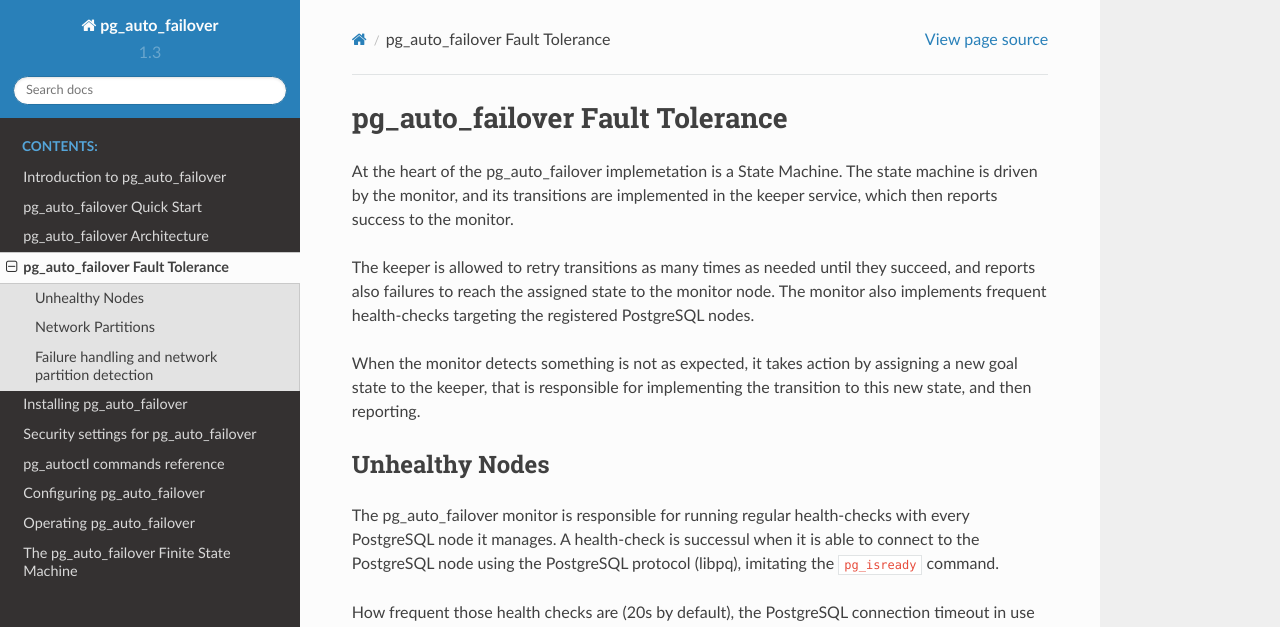
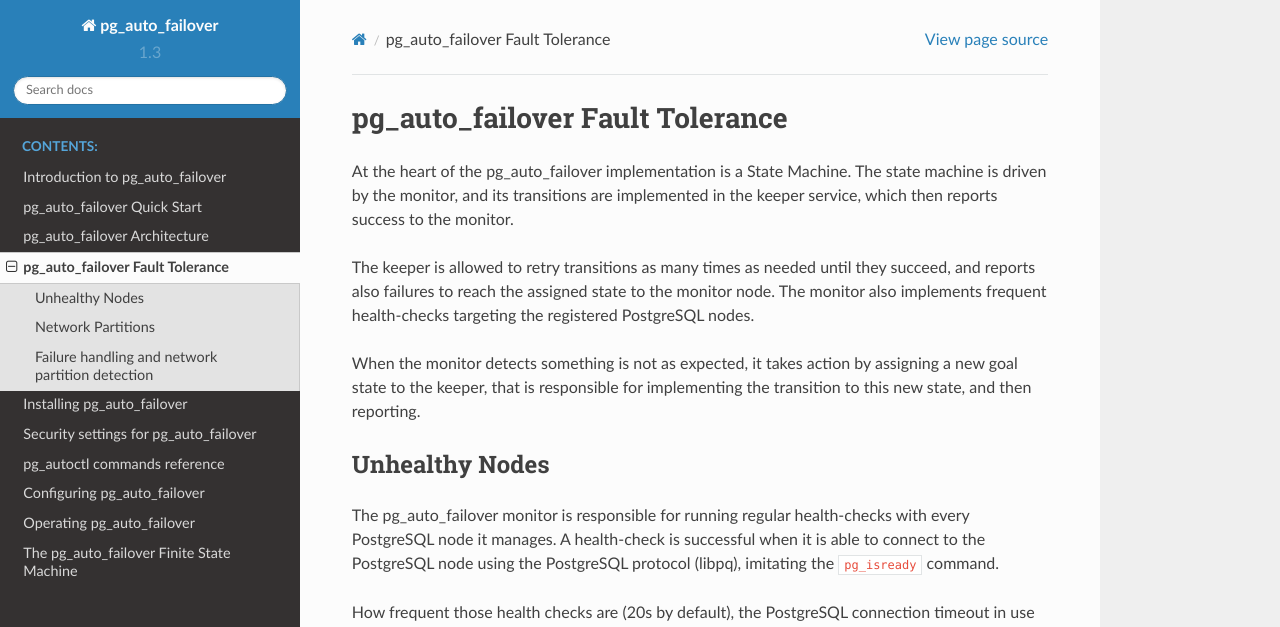
Before and after one commit to hapostgres/pg_auto_failover, a Sphinx documentation site: the page built from docs/fault-tolerance.rst, in a window 1280 px wide and 900 px high. Shown: the top 627 px of the window. Built offline with Sphinx 7.4.7 and the Read the Docs theme 2.0.0, drawn with Linux system fonts in a browser that asks for light colours.

Commit message:
doc: minor fixes to spelling and formatting

```diff
--- a/docs/architecture.rst
+++ b/docs/architecture.rst
@@ -118,7 +118,7 @@ Client-side HA
 
 Implementing client-side High Availability is included in PostgreSQL's
 driver `libpq` from version 10 onward. Using this driver, it is possible to
-specify mulitple host names or IP addresses in the same connection string::
+specify multiple host names or IP addresses in the same connection string::
 
   $ psql -d "postgresql://host1,host2/dbname?target_session_attrs=read-write"
   $ psql -d "postgresql://host1:port2,host2:port2/dbname?target_session_attrs=read-write"
@@ -147,7 +147,7 @@ When using pg_auto_failover, configure your application connection string to use
 primary and the secondary server host names, and set
 ``target_session_attrs=read-write`` too, so that your application
 automatically connects to the current primary, even after a failover
-occured.
+occurred.
 
 Monitoring protocol
 -------------------
@@ -203,7 +203,7 @@ following to ``postgresql.conf``::
  synchronous_commit = 'local'
 
 This ensures that writes return as soon as they are committed on the primary
-under all circumstance. In that case, failover might lead to some data loss,
+under all circumstances. In that case, failover might lead to some data loss,
 but failover is not initiated if the secondary is more than 10 WAL segments
 (configurable) behind on the primary. During a manual failover, the standby
 will continue accepting writes from the old primary and will stop only if
--- a/docs/fault-tolerance.rst
+++ b/docs/fault-tolerance.rst
@@ -1,7 +1,7 @@
 pg_auto_failover Fault Tolerance
 ================================
 
-At the heart of the pg_auto_failover implemetation is a State Machine. The state
+At the heart of the pg_auto_failover implementation is a State Machine. The state
 machine is driven by the monitor, and its transitions are implemented in the
 keeper service, which then reports success to the monitor.
 
@@ -18,7 +18,7 @@ Unhealthy Nodes
 ---------------
 
 The pg_auto_failover monitor is responsible for running regular health-checks with
-every PostgreSQL node it manages. A health-check is successul when it is
+every PostgreSQL node it manages. A health-check is successful when it is
 able to connect to the PostgreSQL node using the PostgreSQL protocol
 (libpq), imitating the ``pg_isready`` command.
 
--- a/docs/operations.rst
+++ b/docs/operations.rst
@@ -123,7 +123,7 @@ minimum.
 In the case of pg_auto_failover, because we use **synchronous replication**,
 we don't face data loss risks when triggering a manual failover. Moreover,
 our monitor knows the current primary health at the time when the failover
-is triggerred, and drives the failover accordingly.
+is triggered, and drives the failover accordingly.
 
 So to trigger a controlled switchover with pg_auto_failover you can use the
 same API as for a manual failover::
--- a/docs/ref/configuration.rst
+++ b/docs/ref/configuration.rst
@@ -53,7 +53,8 @@ pg_auto_failover Monitor
 The configuration for the behavior of the monitor happens in the PostgreSQL
 database where the extension has been deployed::
 
-  pg_auto_failover=> select name, setting, unit, short_desc from pg_settings where name ~ 'pgautofailover.';                                                                                                                                                                                                                                                           -[ RECORD 1 ]----------------------------------------------------------------------------------------------------
+  pg_auto_failover=> select name, setting, unit, short_desc from pg_settings where name ~ 'pgautofailover.';
+  -[ RECORD 1 ]----------------------------------------------------------------------------------------------------
   name       | pgautofailover.enable_sync_wal_log_threshold
   setting    | 16777216
   unit       |
```
Also changed, not shown: other parts of docs/ref/configuration.rst (+1 -1 lines), CHANGELOG.md (+1 -1 lines), README.md (+3 -3 lines), docs/ref/reference.rst (+5 -5 lines), 1 other file.
